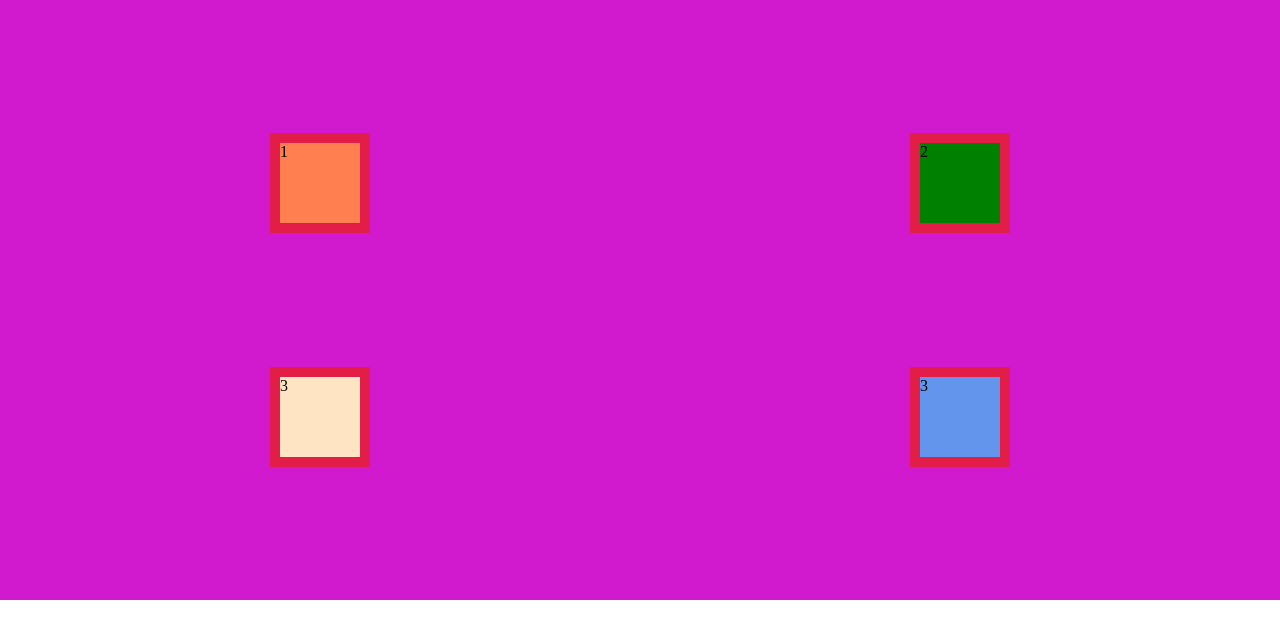
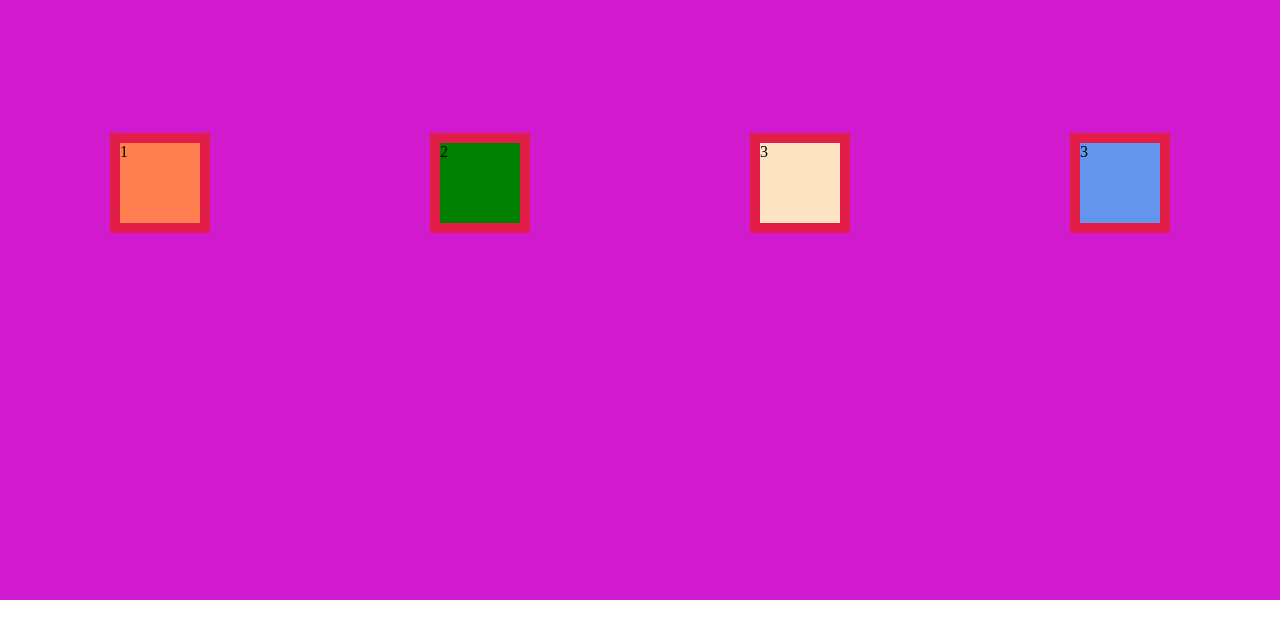
Before and after one commit to jprao1327/frontendProjects, a plain HTML site: page CssGrid/index.html in a window 1280 px wide. Drawn offline with Linux system fonts and the light colour scheme.

Commit message:
Update index.css

```diff
--- a/CssGrid/index.css
+++ b/CssGrid/index.css
@@ -12,7 +12,7 @@
     display: grid;
     height: 600px;
     background-color: rgb(209, 26, 206);
-    grid-template-columns:repeat(2,100px) ;
+    grid-template-columns:repeat(auto-fit,100px) ;
     grid-template-rows: repeat(2,100px);
     justify-content:space-around;
     align-content:space-evenly;
```
